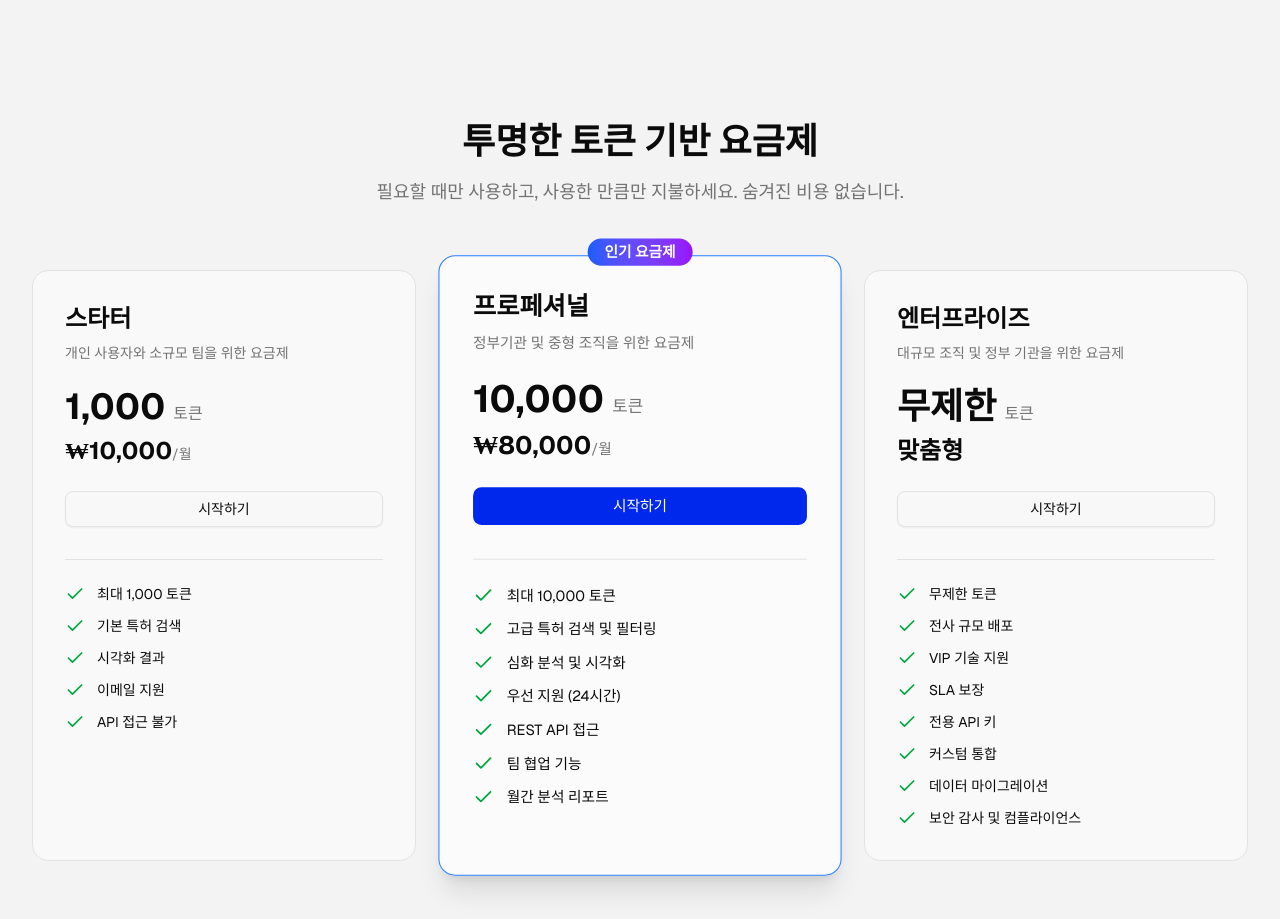
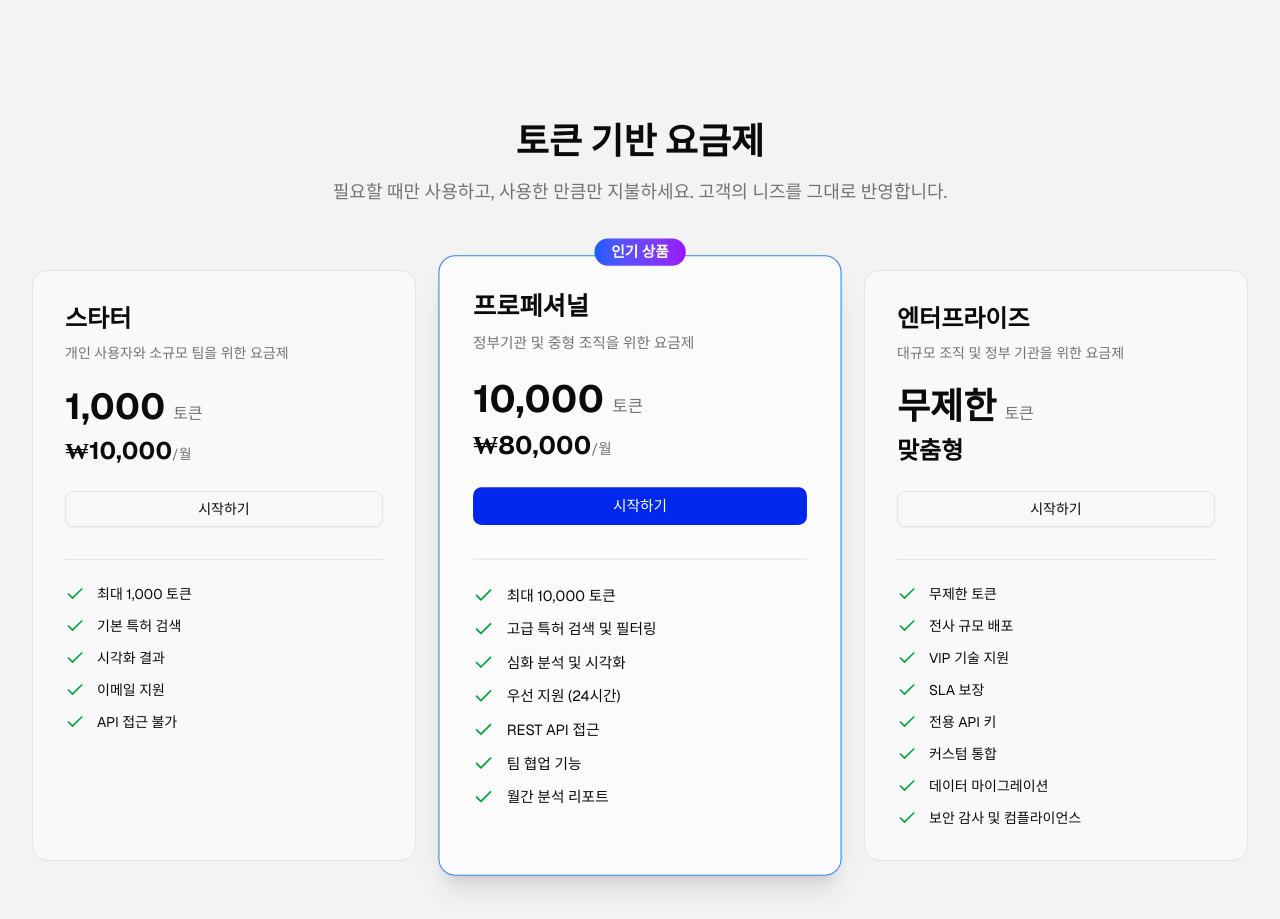
Before and after one commit to DSC-HayangKim/dsc-project-repository, a Next.js app in the folder frontend/: page / in a window 1280 px wide. Shown: the part 1600-2519 px from the top of the page. Built offline with nearby package versions, Linux system fonts and the light colour scheme.

Commit message:
fix : Pricing Section Letters

```diff
--- a/frontend/components/pricing-section.tsx
+++ b/frontend/components/pricing-section.tsx
@@ -52,8 +52,8 @@ export default function PricingSection() {
   return (
     <SectionContainer hasBg>
       <SectionHeader
-        title="투명한 토큰 기반 요금제"
-        subtitle="필요할 때만 사용하고, 사용한 만큼만 지불하세요. 숨겨진 비용 없습니다."
+        title="토큰 기반 요금제"
+        subtitle="필요할 때만 사용하고, 사용한 만큼만 지불하세요. 고객의 니즈를 그대로 반영합니다."
       />
 
       {/* Pricing Cards */}
--- a/frontend/components/ui/pricing-card.tsx
+++ b/frontend/components/ui/pricing-card.tsx
@@ -15,7 +15,7 @@ export function PricingCard({ name, tokens, price, description, features, highli
       {highlighted && (
         <div className="absolute -top-4 left-1/2 -translate-x-1/2">
           <span className="bg-gradient-to-r from-blue-600 to-purple-600 text-white text-sm font-semibold px-4 py-1 rounded-full">
-            인기 요금제
+            인기 상품
           </span>
         </div>
       )}
```
